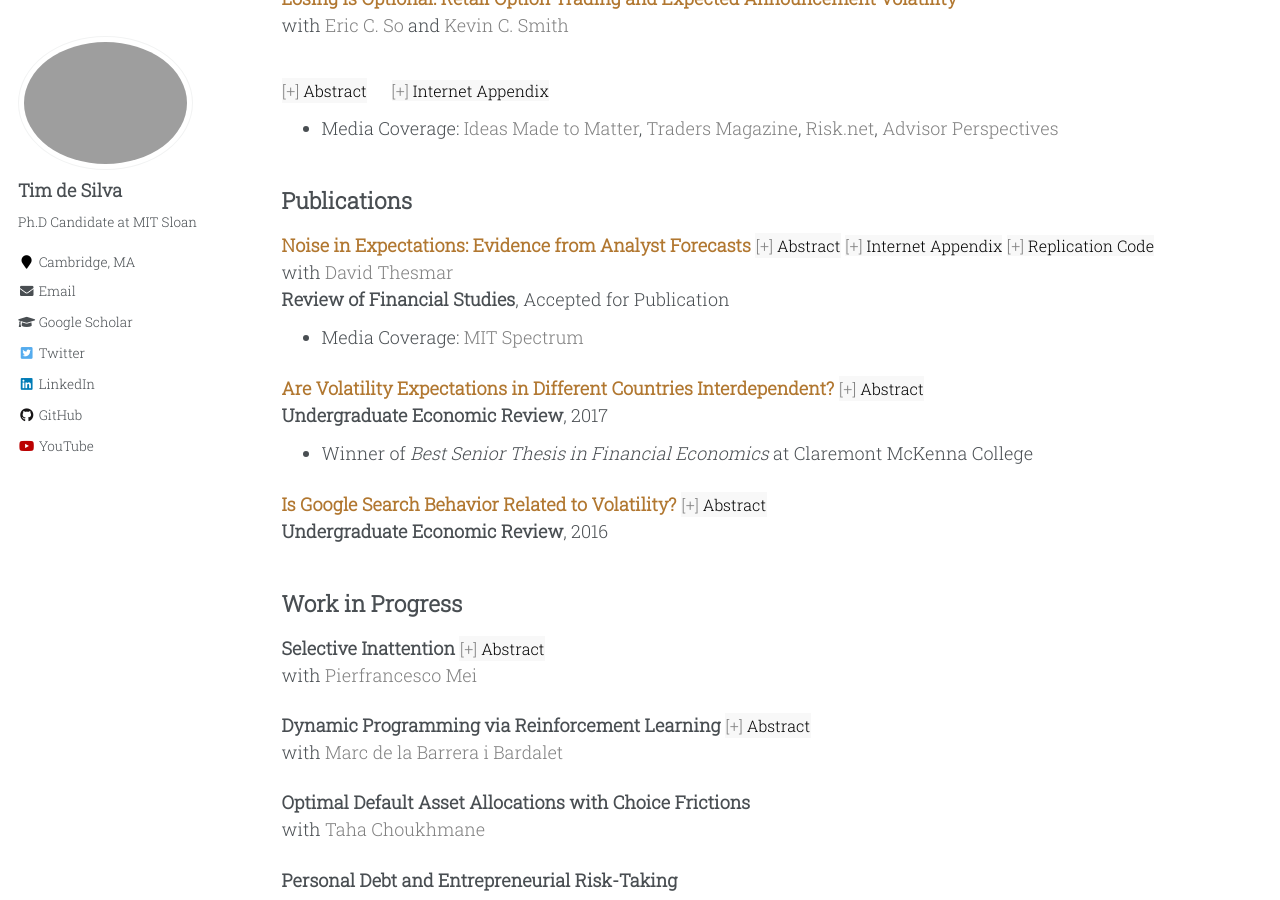
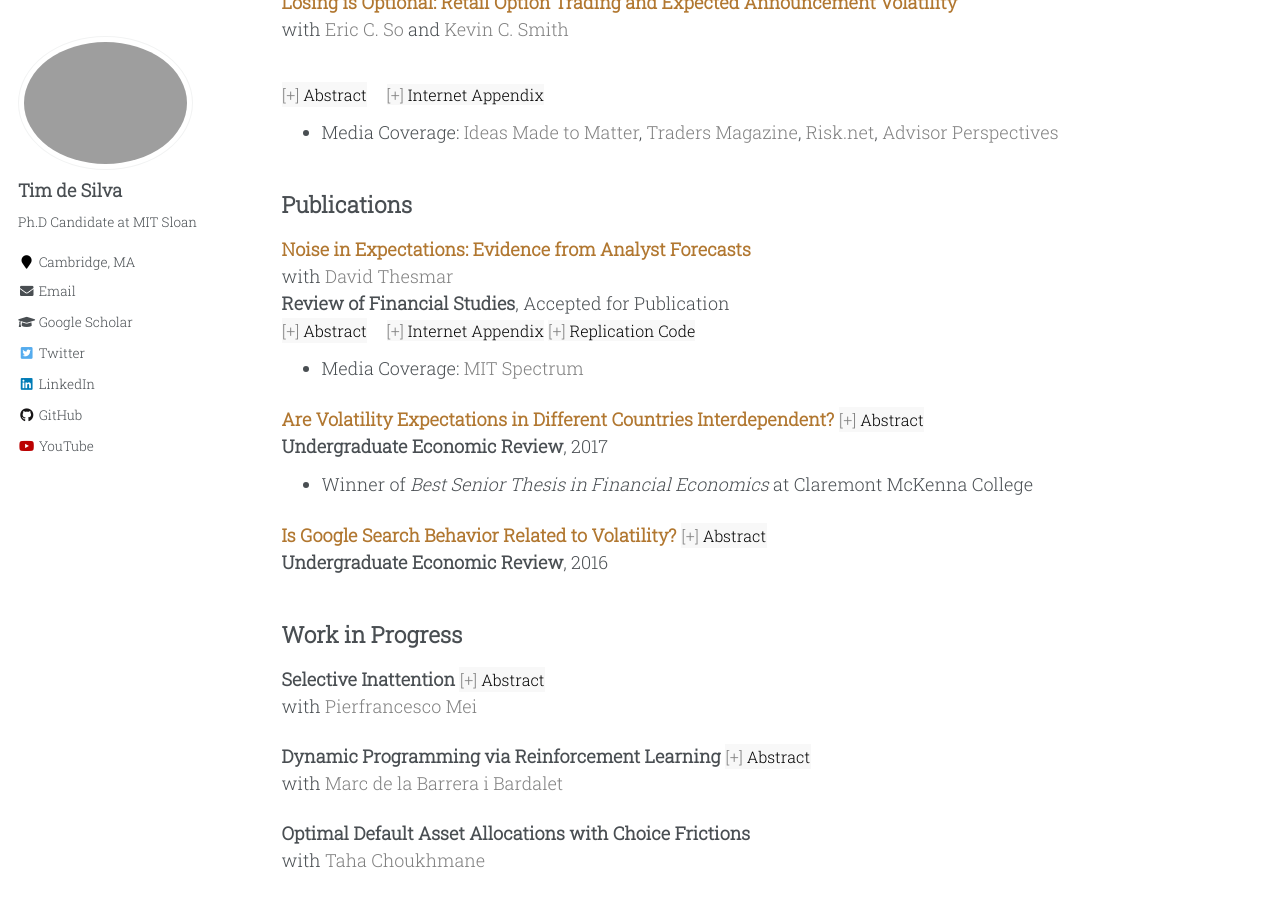
Before and after one commit to timhdesilva/timhdesilva.github.io, a Jekyll site: the page built from _pages/research.html, in a window 1280 px wide and 900 px high, scrolled down 537 px. Built offline with Jekyll 4.4.1, drawn with Linux system fonts in a browser that asks for light colours.

Commit message:
update spacing

```diff
--- a/_pages/research.html
+++ b/_pages/research.html
@@ -59,7 +59,7 @@ author_profile: true
 
 <p>
     <a style="text-decoration:none; color:rgb(177, 119, 48); font-weight:bold" href="http://timhdesilva.github.io/files/papers/jmp_deSilva.pdf">Insurance versus Moral Hazard in Income-Contingent Student Loan Repayment</a>
-    <br><button class="abstract-button" data-target="jmp">Abstract</button>
+    <br><button class="abstract-button" data-target="jmp" style="margin-top:5px">Abstract</button>
     <ul style="margin-top: -12px">
       <li>Finalist for <em>BlackRock Applied Research Award</em></li>
     </ul>
@@ -85,7 +85,7 @@ author_profile: true
     <br>with <a style="text-decoration:none; color:gray" href="https://mitmgmtfaculty.mit.edu/eso/">Eric C. So</a> and <a style="text-decoration:none; color:gray" href="https://ksmith142.github.io/">Kevin C. Smith</a>
     <p style="margin-top: -12.5px; margin-right: 20px; line-height: 1.5;">
     <br>
-      <button class="abstract-button" data-target="losing" style="margin-right: 20px;">Abstract</button>
+      <button class="abstract-button" data-target="losing" style="margin-top: -20px; margin-right: 15px;">Abstract</button>
       <a style="text-decoration:none; background-color:#f8f8f8; font-size: 16px; font-family: Roboto Slab, serif;" href="http://timhdesilva.github.io/files/papers/losing_optional_appendix.pdf"><span style="color: gray;">[+]</span> <span style="color:black;">Internet Appendix</span></a>
     <ul style="margin-top: -12px">
       <li>Media Coverage: <a style="text-decoration:none; color:gray" href="https://mitsloan.mit.edu/ideas-made-to-matter/retail-investors-lose-big-options-markets-research-shows">Ideas Made to Matter</a>, <a style="text-decoration:none; color:gray" href="https://www.tradersmagazine.com/am/what-motivates-retail-options-traders/">Traders Magazine</a>, <a style="text-decoration:none; color:gray" href="https://www.risk.net/investing/7954462/its-amateur-hour-how-retail-traders-upended-options-market">Risk.net</a>, <a style="text-decoration:none; color:gray" href="https://www.advisorperspectives.com/articles/2023/02/19/the-wealth-destroying-behavior-of-retail-option-trading">Advisor Perspectives</a></li>
@@ -99,11 +99,12 @@ author_profile: true
 
 <p>
     <a style="text-decoration:none; color:rgb(177, 119, 48); font-weight:bold" href="http://timhdesilva.github.io/files/papers/noise_expectations.pdf">Noise in Expectations: Evidence from Analyst Forecasts</a>
-    <button class="abstract-button" data-target="noise">Abstract</button>
-    <a style="text-decoration:none; background-color:#f8f8f8; font-size: 16px; font-family: Roboto Slab, serif;" href="http://timhdesilva.github.io/files/papers/noise_expectations_appendix.pdf"><span style="color: gray;">[+]</span> <span style="color:black;">Internet Appendix</span></a>
-    <a style="text-decoration:none; background-color:#f8f8f8; font-size: 16px; font-family: Roboto Slab, serif;" href="https://github.com/timhdesilva/noise_expectations"><span style="color: gray;">[+]</span> <span style="color:black;">Replication Code</span></a>
     <br>with <a style="text-decoration:none; color:gray" href="https://sites.google.com/site/dthesmar/">David Thesmar</a>
     <br><strong>Review of Financial Studies</strong>, Accepted for Publication
+    <br>
+      <button class="abstract-button" data-target="noise" style="margin-top: -20px; margin-right: 15px;">Abstract</button>
+      <a style="text-decoration:none; background-color:#f8f8f8; font-size: 16px; font-family: Roboto Slab, serif;" href="http://timhdesilva.github.io/files/papers/noise_expectations_appendix.pdf"><span style="color: gray;">[+]</span> <span style="color:black;">Internet Appendix</span></a>
+      <a style="text-decoration:none; background-color:#f8f8f8; font-size: 16px; font-family: Roboto Slab, serif;" href="https://github.com/timhdesilva/noise_expectations"><span style="color: gray;">[+]</span> <span style="color:black;">Replication Code</span></a>
     <ul style="margin-top: -12px">
       <li>Media Coverage: <a style="text-decoration:none; color:gray" href="https://betterworld.mit.edu/spectrum/issues/2023-fall/mits-sloans-david-thesmar-encourages-intellectual-drive/">MIT Spectrum</a></li>
   </ul>
```
